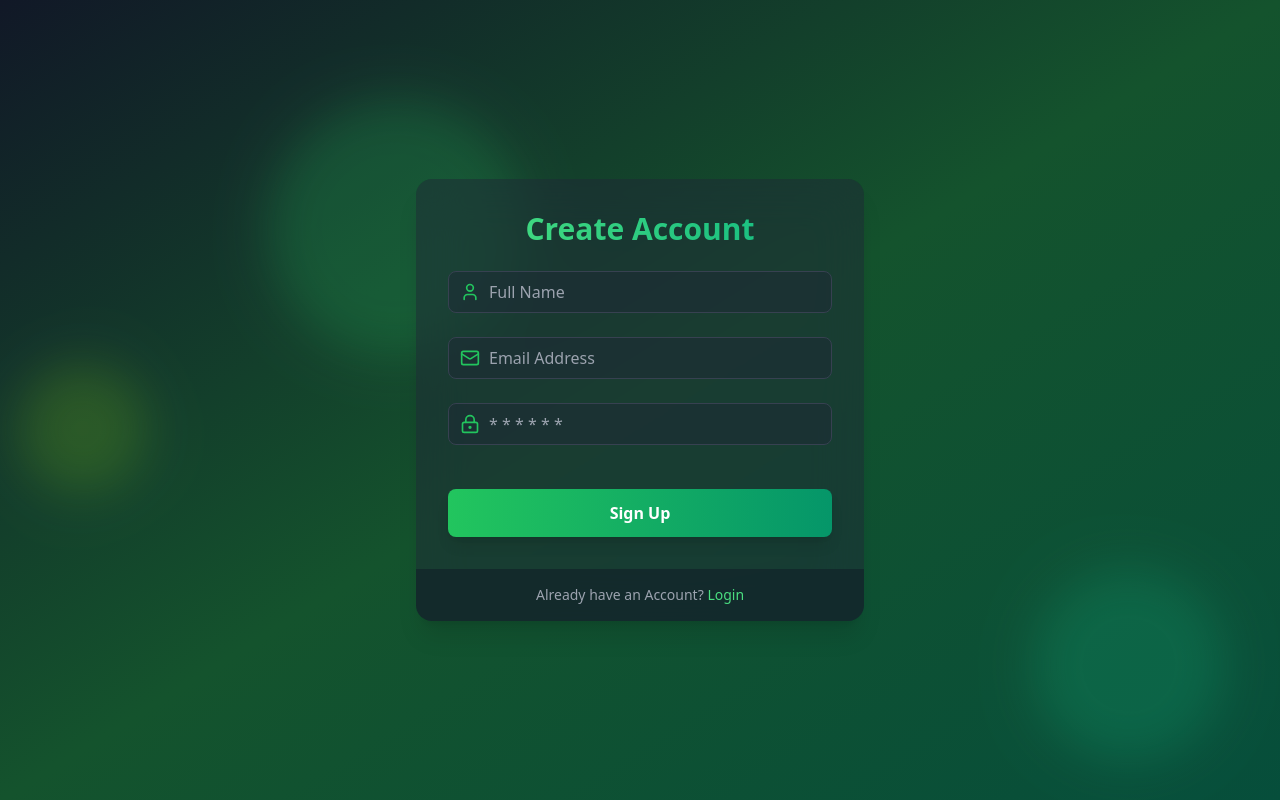
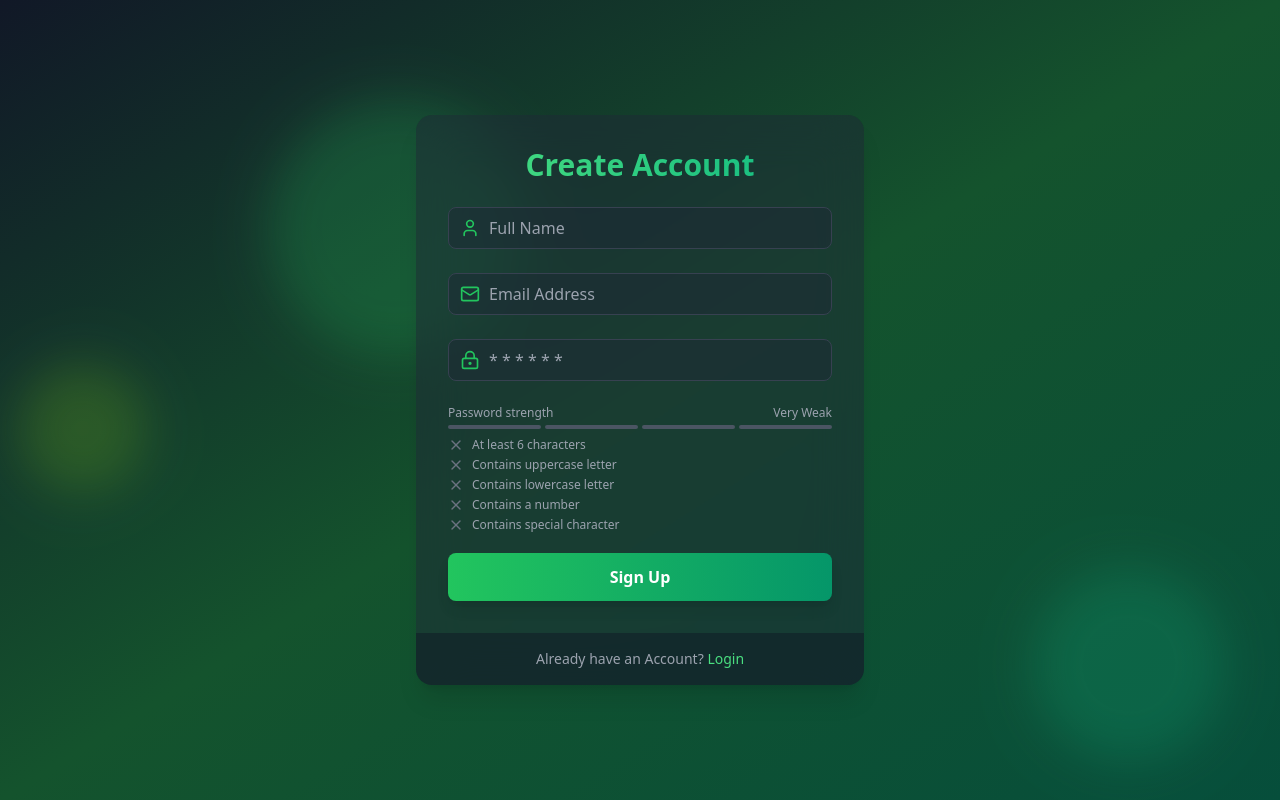
Before and after one commit to Joeeazy/Authentication_Mern, a React (Vite) app in the folder frontend/: page /signup in a window 1280 px wide. Built offline with nearby package versions, Linux system fonts and the light colour scheme.

Commit message:
Signup page ui complete

```diff
--- a/frontend/src/components/PasswordStrengthMeter.jsx
+++ b/frontend/src/components/PasswordStrengthMeter.jsx
@@ -1,3 +1,4 @@
+import { Check, X } from "lucide-react";
 import React from "react";
 
 const PasswordCriteria = ({ password }) => {
@@ -8,8 +9,70 @@ const PasswordCriteria = ({ password }) => {
     { label: "Contains a number", met: /\d/.test(password) },
     { label: "Contains special character", met: /[^A-Za-z0-9]/.test(password) },
   ];
+
+  return (
+    <div className="mt-2 space-y-1">
+      {criteria.map((item, index) => (
+        <div key={item.label} className="flex items-center text-xs">
+          {item.met ? (
+            <Check className="size-4 text-green-500 mr-2" />
+          ) : (
+            <X className="size-4 text-gray-500 mr-2" />
+          )}
+          <span className={item.met ? "text-green-500" : "text-gray-400"}>
+            {item.label}
+          </span>
+        </div>
+      ))}
+    </div>
+  );
 };
 
-export default function PasswordStrengthMeter() {
-  return <div>PasswordStrengthMeter</div>;
+export default function PasswordStrengthMeter({ password }) {
+  const getStrength = (pass) => {
+    let strength = 0;
+    if (pass.length >= 6) strength++;
+    if (pass.match(/[a-z]/) && pass.match(/[A-Z]/)) strength++;
+    if (pass.match(/\d/)) strength++;
+    if (pass.match(/[^a-zA-Z\d]/)) strength++;
+    return strength;
+  };
+  const strength = getStrength(password);
+
+  const getColor = (strength) => {
+    if (strength === 0) return "bg-red-500";
+    if (strength === 1) return "bg-red-400";
+    if (strength === 2) return "bg-yellow-500";
+    if (strength === 3) return "bg-yellow-400";
+    return "bg-green-500";
+  };
+
+  const getStrengthText = (strength) => {
+    if (strength === 0) return "Very Weak";
+    if (strength === 1) return "Weak";
+    if (strength === 2) return "Fair";
+    if (strength === 3) return "Good";
+    return "Strong";
+  };
+  return (
+    <div className="mt-2">
+      <div className="flex justify-between items-center mb-1">
+        <span className="text-xs text-gray-400">Password strength</span>
+        <span className="text-xs text-gray-400">
+          {getStrengthText(strength)}
+        </span>
+      </div>
+      <div className="flex space-x-1">
+        {[...Array(4)].map((_, index) => (
+          <div
+            key={index}
+            className={`h-1 w-1/4 rounded-full transition-colors duration-300
+                ${index < strength ? getColor(strength) : "bg-gray-600"}
+              `}
+          />
+        ))}
+      </div>
+      <PasswordCriteria password={password} />
+    </div>
+  );
 }
--- a/frontend/src/pages/SignUpPage.jsx
+++ b/frontend/src/pages/SignUpPage.jsx
@@ -5,6 +5,7 @@ import { User } from "lucide-react";
 import { Mail } from "lucide-react";
 import { LockKeyhole } from "lucide-react";
 import { useState } from "react";
+import PasswordStrengthMeter from "../components/PasswordStrengthMeter";
 
 export default function SignUpPage() {
   const [name, setName] = useState("");
@@ -48,6 +49,7 @@ export default function SignUpPage() {
             onChange={(e) => setPassword(e.target.value)}
           />
           {/* password strength meter */}
+          <PasswordStrengthMeter password={password} />
           <motion.button
             className="mt-5 w-full py-3 px-4 bg-gradient-to-r from-green-500 to-emerald-600 text-white
 						font-bold rounded-lg shadow-lg hover:from-green-600
```
